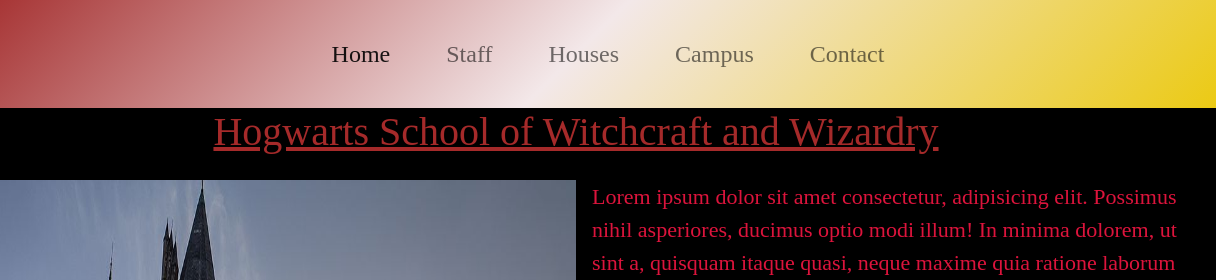
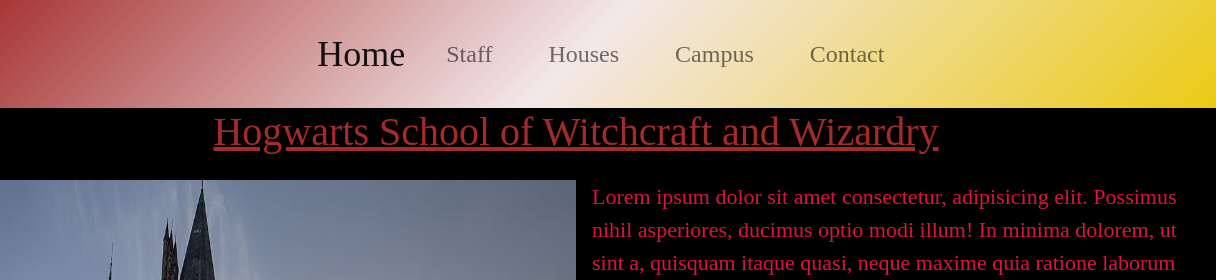
Before and after one commit to Emis085/Hogwarts, a plain HTML site: page index.html in a window 1280 px wide. In both pictures the pointer is over the item "Home". Shown: the top 280 px of the page, 64-1280 px from the left. Drawn offline with nearby package versions, Linux system fonts and the light colour scheme; a web font is replaced by a local one.

Commit message:
animacion navegacion

```diff
--- a/css/styles.css
+++ b/css/styles.css
@@ -58,6 +58,15 @@
     padding: 20px;
     display: inline;
 }
+.nav-item{
+
+}
+.nav-item:hover {
+    transform: scale(1.5);
+    transition: 1s;
+}
+
+
 /* INDEX */
 
 .index__main{
```
Also changed, not shown: index.html (+6 -6 lines).
